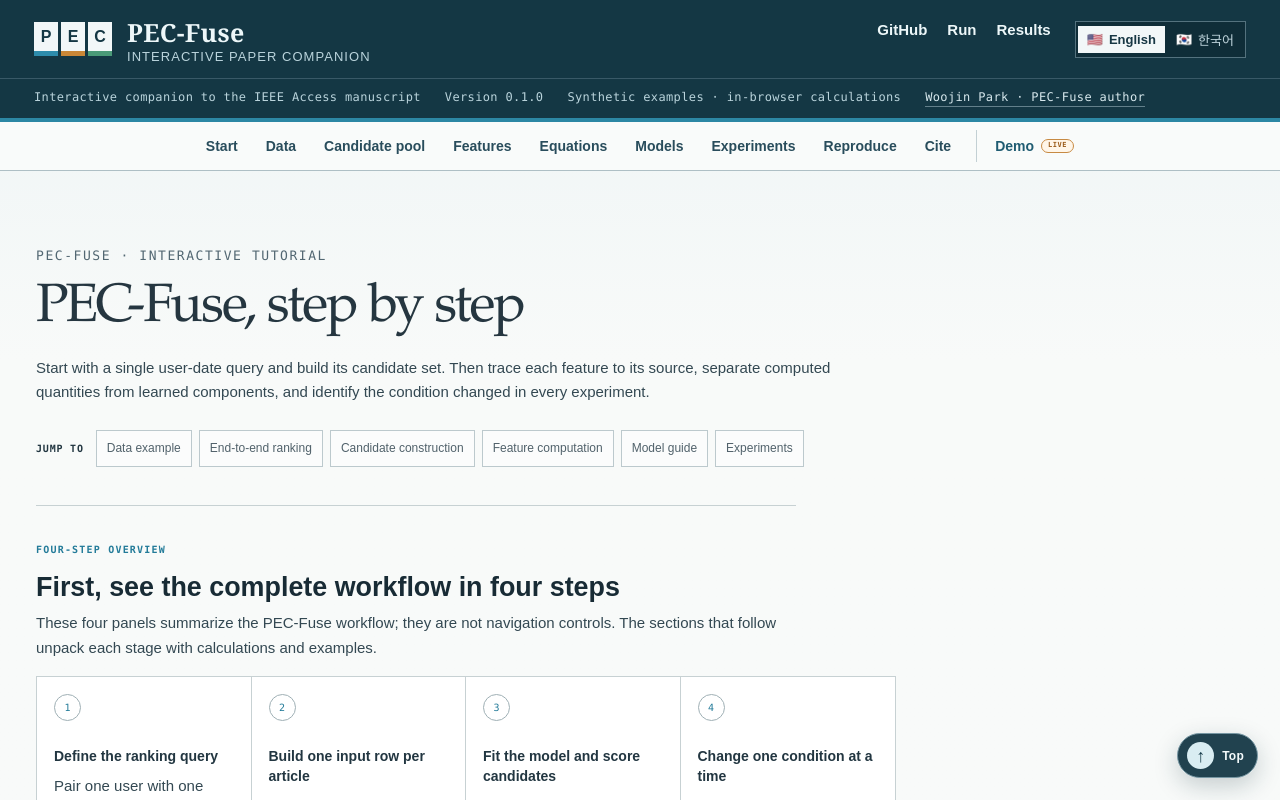
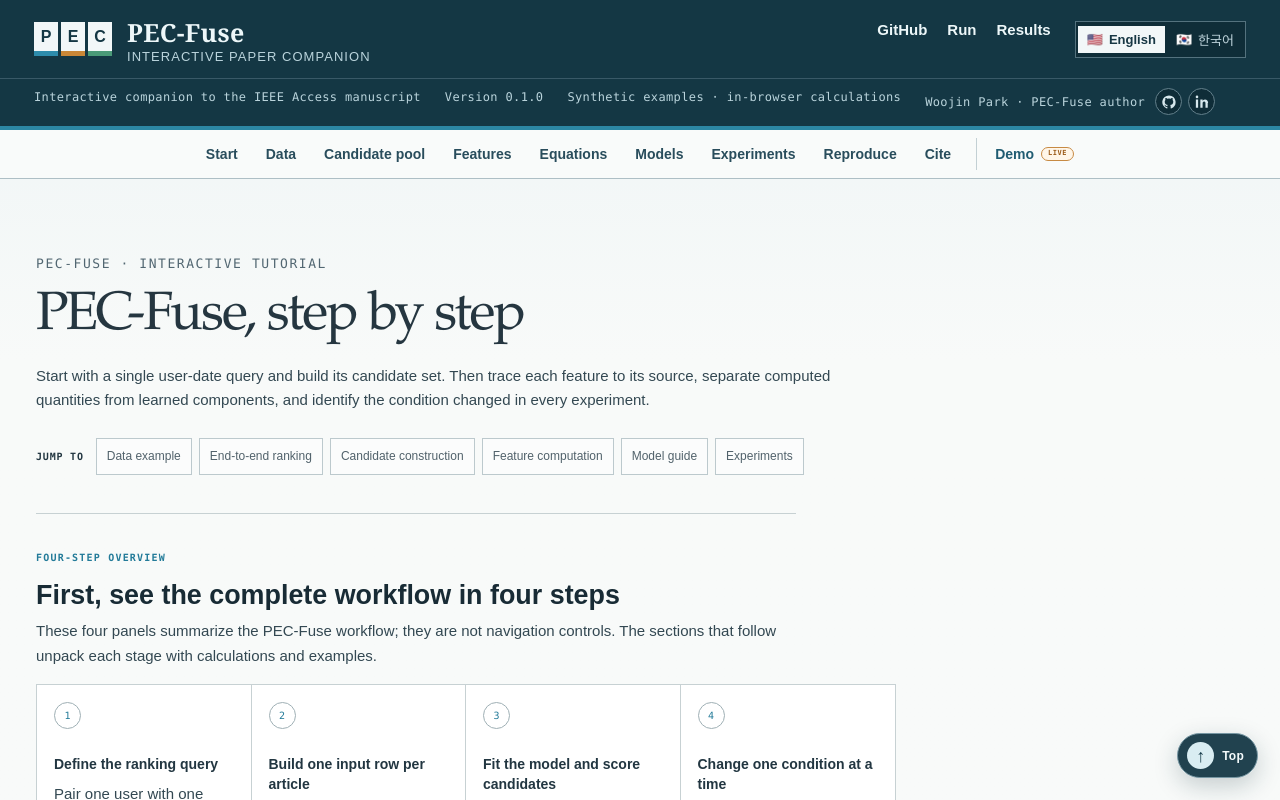
Before and after one commit to WoojinPark-Jay/pec-fuse-ranking, a React (Vite) app in the folder tutorial/: page / in a window 1280 px wide. Shown: the top 800 px of the page. Built offline with nearby package versions, Linux system fonts and the light colour scheme.

Commit message:
Add GitHub and LinkedIn links to tutorial

```diff
--- a/tutorial/src/public-tutorial.tsx
+++ b/tutorial/src/public-tutorial.tsx
@@ -4,6 +4,20 @@ import { LiveRankingDemo } from "./components/live-ranking-demo";
 
 type Lang = "ko" | "en";
 const repository = "https://github.com/WoojinPark-Jay/pec-fuse-ranking";
+const githubProfile = "https://github.com/WoojinPark-Jay";
+const linkedinProfile = "https://www.linkedin.com/in/woojinjaypark/";
+
+function SocialIcon({ kind }: { kind: "github" | "linkedin" }) {
+  return kind === "github" ? (
+    <svg viewBox="0 0 24 24" aria-hidden="true">
+      <path d="M12 .7a11.5 11.5 0 0 0-3.64 22.41c.58.11.79-.25.79-.56v-2.23c-3.22.7-3.9-1.37-3.9-1.37-.52-1.34-1.29-1.69-1.29-1.69-1.05-.72.08-.71.08-.71 1.17.08 1.78 1.2 1.78 1.2 1.04 1.78 2.72 1.27 3.38.97.1-.75.4-1.27.74-1.56-2.57-.29-5.27-1.28-5.27-5.68 0-1.26.45-2.28 1.19-3.09-.12-.29-.52-1.47.11-3.05 0 0 .97-.31 3.16 1.18a10.9 10.9 0 0 1 5.75 0c2.19-1.49 3.16-1.18 3.16-1.18.63 1.58.23 2.76.11 3.05.74.81 1.19 1.83 1.19 3.09 0 4.41-2.71 5.38-5.29 5.67.42.36.79 1.06.79 2.14v3.17c0 .31.21.68.8.56A11.5 11.5 0 0 0 12 .7Z" />
+    </svg>
+  ) : (
+    <svg viewBox="0 0 24 24" aria-hidden="true">
+      <path d="M5.34 7.84H1.48V22h3.86V7.84ZM3.41 1a2.25 2.25 0 1 0 0 4.5 2.25 2.25 0 0 0 0-4.5ZM22.52 13.88c0-4.27-2.28-6.26-5.32-6.26-2.45 0-3.55 1.35-4.16 2.29V7.84H9.18V22h3.86v-7.01c0-1.85.35-3.64 2.64-3.64 2.26 0 2.29 2.11 2.29 3.76V22h3.86v-7.77c0-.12 0-.23-.01-.35Z" />
+    </svg>
+  );
+}
 
 export function PublicTutorial({ lang }: { lang: Lang }) {
   const ko = lang === "ko";
@@ -60,7 +74,13 @@ export function PublicTutorial({ lang }: { lang: Lang }) {
         <span>{t("IEEE Access 투고 논문을 위한 대화형 해설", "Interactive companion to the IEEE Access manuscript")}</span>
         <span>Version 0.1.0</span>
         <span>{t("합성 예시 · 브라우저 내 계산", "Synthetic examples · in-browser calculations")}</span>
-        <a href="https://github.com/WoojinPark-Jay">Woojin Park · PEC-Fuse author</a>
+        <span className="public-author-cluster">
+          <span>Woojin Park · PEC-Fuse author</span>
+          <span className="public-social-icons">
+            <a className="public-social-icon" href={githubProfile} target="_blank" rel="noopener noreferrer" aria-label={t("Woojin Park GitHub 프로필", "Woojin Park GitHub profile")} title="GitHub"><SocialIcon kind="github" /></a>
+            <a className="public-social-icon" href={linkedinProfile} target="_blank" rel="noopener noreferrer" aria-label={t("Woojin Park LinkedIn 프로필", "Woojin Park LinkedIn profile")} title="LinkedIn"><SocialIcon kind="linkedin" /></a>
+          </span>
+        </span>
       </div>
     </header>
 
@@ -109,7 +129,8 @@ export function PublicTutorial({ lang }: { lang: Lang }) {
         <span>{t("저자", "AUTHOR")}</span>
         <h3>Woojin Park</h3>
         <p>{t("PEC-Fuse 저자", "PEC-Fuse author")}</p>
-        <a href="https://github.com/WoojinPark-Jay">GitHub profile</a>
+        <a className="public-profile-link" href={githubProfile} target="_blank" rel="noopener noreferrer"><SocialIcon kind="github" /><span>GitHub profile</span></a>
+        <a className="public-profile-link" href={linkedinProfile} target="_blank" rel="noopener noreferrer"><SocialIcon kind="linkedin" /><span>LinkedIn profile</span></a>
         <a href={`${repository}/issues`}>{t("질문 및 재현 이슈", "Questions and reproducibility issues")}</a>
       </aside>
     </section>
@@ -120,9 +141,15 @@ export function PublicTutorial({ lang }: { lang: Lang }) {
     </a>
 
     <footer className="public-footer">
-      <span>PEC-Fuse · Version 0.1.0</span>
-      <span>{t("모든 계산 예시는 교육용 합성 데이터입니다.", "All calculation examples use synthetic teaching data.")}</span>
-      <a href="#top">{t("맨 위로", "Back to top")}</a>
+      <div className="public-footer-copy">
+        <span>PEC-Fuse · Version 0.1.0</span>
+        <span>{t("모든 계산 예시는 교육용 합성 데이터입니다.", "All calculation examples use synthetic teaching data.")}</span>
+      </div>
+      <nav className="public-footer-links" aria-label={t("저자 및 프로젝트 링크", "Author and project links")}>
+        <a href={repository} target="_blank" rel="noopener noreferrer" aria-label={t("PEC-Fuse GitHub 저장소", "PEC-Fuse GitHub repository")}><SocialIcon kind="github" /><span>{t("GitHub 저장소", "GitHub repository")}</span></a>
+        <a href={linkedinProfile} target="_blank" rel="noopener noreferrer" aria-label={t("Woojin Park LinkedIn 프로필", "Woojin Park LinkedIn profile")}><SocialIcon kind="linkedin" /><span>{t("LinkedIn 프로필", "LinkedIn profile")}</span></a>
+        <a href="#top">{t("맨 위로", "Back to top")}</a>
+      </nav>
     </footer>
   </>;
 }
--- a/tutorial/src/public.css
+++ b/tutorial/src/public.css
@@ -22,6 +22,11 @@ a { color:inherit; }
 .public-language a:hover,.public-language a:focus-visible { color:#173744; background:#dcecf1; }
 .public-paper-meta { max-width:1500px; margin:auto; padding:9px 34px 11px; border-top:1px solid #395967; display:flex; flex-wrap:wrap; gap:9px 24px; color:#bad4dc; font:12px/1.5 "SFMono-Regular",Consolas,monospace; letter-spacing:.03em; }
 .public-paper-meta a { color:#d7e8ed; text-decoration:none; border-bottom:1px solid #63808b; }.public-paper-meta a:hover,.public-paper-meta a:focus-visible { color:#fff; border-color:#9fd4e2; }
+.public-author-cluster { display:inline-flex; align-items:center; gap:10px; }
+.public-social-icons { display:inline-flex; align-items:center; gap:6px; }
+.public-paper-meta .public-social-icon { display:grid; place-items:center; width:27px; height:27px; border:1px solid #63808b; border-radius:50%; color:#d7e8ed; background:#0f2d38; }
+.public-paper-meta .public-social-icon:hover,.public-paper-meta .public-social-icon:focus-visible { color:#fff; border-color:#e0a154; background:#9a5a18; }
+.public-social-icon svg { width:14px; height:14px; fill:currentColor; }
 .public-toc { position:sticky; top:0; z-index:30; display:flex; justify-content:center; gap:2px; overflow-x:auto; padding:8px 16px; background:rgba(249,251,250,.96); border-bottom:1px solid #aebfc5; backdrop-filter:blur(10px); }
 .public-toc a { flex:none; padding:8px 13px; text-decoration:none; color:#294d5c; font-size:14px; font-weight:700; }.public-toc a:hover,.public-toc a:focus-visible { background:#e1eff3; }
 .public-toc .public-live-demo-link { display:flex; align-items:center; gap:7px; margin-left:10px; padding-left:18px; border-left:1px solid #c3d0d4; color:#205c72; background:transparent; }
@@ -67,6 +72,8 @@ a { color:inherit; }
 .public-citation aside { padding:24px; border-top:5px solid #ca8737; background:#f7f9f8; }
 .public-citation aside>span { color:#617681; font:12px/1.5 Consolas,monospace; letter-spacing:.1em; }.public-citation aside h3 { margin:9px 0; color:#183d4d; font:700 25px/1.3 Georgia,serif; }
 .public-citation aside a { display:block; margin-top:8px; }
+.public-citation aside .public-profile-link { display:flex; align-items:center; gap:9px; }
+.public-profile-link svg { flex:none; width:16px; height:16px; fill:currentColor; }
 .public-backtotop { position:fixed; z-index:40; right:22px; bottom:22px; display:flex; align-items:center; gap:8px; min-height:44px; padding:8px 13px 8px 9px; border:1px solid #7696a2; border-radius:24px; color:#f3fafb; background:rgba(20,55,68,.94); box-shadow:0 8px 24px rgba(18,48,60,.22); text-decoration:none; backdrop-filter:blur(8px); }
 .public-backtotop span { display:grid; place-items:center; width:27px; height:27px; border-radius:50%; color:#163b49; background:#d9edf2; font-size:18px; line-height:1; }
 .public-backtotop b { font-size:12px; letter-spacing:.02em; }
@@ -196,9 +203,13 @@ a { color:inherit; }
 .prd-signal-grid>div>i { display:block; height:5px; margin-top:6px; overflow:hidden; background:#dbe3e5; }.prd-signal-grid>div>i>em { display:block; height:100%; background:#3b8da8; transition:width .35s ease; }
 .prd-total-score { padding:12px; color:#eff8fa; background:#173d4b; text-align:center; }.prd-total-score small,.prd-total-score output,.prd-total-score span { display:block; }.prd-total-score small { color:#b9d0d7; font-size:8.5px; letter-spacing:.05em; text-transform:uppercase; }.prd-total-score output { margin:4px 0 2px; font:700 25px/1 Georgia,serif; }.prd-total-score span { color:#a9c2ca; font-size:8.5px; }
 .prd-inspector>p { margin:0; color:#526a73; font-size:11px; line-height:1.55; }
-.public-footer { max-width:1500px; margin:0 auto 40px; padding:22px 4px; display:flex; flex-wrap:wrap; justify-content:space-between; gap:12px 24px; color:#536c77; font-size:14px; }
-.public-footer a { color:#205f78; font-weight:700; }
+.public-footer { max-width:1500px; margin:0 auto 40px; padding:22px 4px; display:flex; flex-wrap:wrap; align-items:center; justify-content:space-between; gap:16px 28px; color:#536c77; font-size:14px; }
+.public-footer-copy { display:flex; flex-wrap:wrap; gap:8px 24px; }
+.public-footer-links { display:flex; flex-wrap:wrap; align-items:center; gap:8px; }
+.public-footer-links a { display:inline-flex; align-items:center; gap:8px; min-height:36px; padding:7px 10px; border:1px solid transparent; color:#205f78; text-decoration:none; font-weight:700; }
+.public-footer-links a:hover,.public-footer-links a:focus-visible { color:#925514; border-color:#d59a51; background:#fff7eb; }
+.public-footer-links svg { width:16px; height:16px; fill:currentColor; }
 @media(max-width:1100px) { .prd-workbench { grid-template-columns:1fr 1.35fr; }.prd-workbench>.prd-model { grid-column:1/-1; border-top:1px solid #afc0c6; }.prd-workbench>.prd-candidates { border-right:0; }.prd-model-tabs { grid-template-columns:repeat(4,1fr); }.prd-model-card { max-width:620px; margin-inline:auto; }.prd-input-route { max-width:420px; margin-inline:auto; }.prd-inspector { grid-template-columns:1fr 1.5fr .5fr; }.prd-inspector>p { grid-column:1/-1; } }
 @media(max-width:820px) { .public-masthead-inner { align-items:flex-start; flex-direction:column; padding:16px 20px; }.public-masthead nav { justify-content:flex-start; }.public-paper-meta { padding-inline:20px; }.public-citation { grid-template-columns:1fr; }.public-release,.public-citation,.prd-demo { margin:20px 10px; padding:26px 20px; }.public-toc { justify-content:flex-start; }.ca-term-strip { grid-template-columns:repeat(2,minmax(0,1fr)); }.ca-term-strip>div:nth-child(2) { border-right:0; }.ca-term-strip>div:nth-child(-n+2) { border-bottom:1px solid #c3d0d4; }.prd-intro { grid-template-columns:1fr; gap:20px; }.prd-stagebar { grid-template-columns:1fr 1fr; }.prd-stagebar span:nth-child(2) { border-right:0; }.prd-stagebar span:nth-child(-n+2) { border-bottom:1px solid #c8d3d6; }.prd-workbench { grid-template-columns:1fr; }.prd-workbench>section { border-right:0; border-bottom:1px solid #afc0c6; }.prd-workbench>section:last-child { border-bottom:0; }.prd-workbench>.prd-model { grid-column:auto; border-top:0; }.prd-model-tabs { grid-template-columns:1fr 1fr; }.prd-output-marker em { display:none; }.prd-output>header { align-items:flex-start; flex-direction:column; }.prd-ranking button { grid-template-columns:30px 30px minmax(130px,1fr) 48px; }.prd-scorebar { display:none; }.prd-inspector { grid-template-columns:1fr; }.prd-signal-grid { grid-template-columns:1fr 1fr; } }
-@media(max-width:520px) { .public-masthead nav { gap:8px 12px; }.public-language { width:100%; margin:4px 0 0; }.public-language a { flex:1; justify-content:center; }.public-backtotop { right:12px; bottom:12px; min-height:40px; padding:6px 10px 6px 7px; }.public-backtotop span { width:25px; height:25px; }.ca-term-strip { grid-template-columns:1fr; }.ca-term-strip>div { border-right:0; border-bottom:1px solid #c3d0d4; }.ca-term-strip>div:last-child { border-bottom:0; }.dm-action-hint,.ql-action-hint { align-items:flex-start; flex-direction:column; gap:2px; }.prd-intro h2 { font-size:28px; }.prd-stagebar span { padding:9px 8px; font-size:11px; }.prd-profile-card { grid-template-columns:58px 1fr; }.prd-avatar { width:58px; height:58px; font-size:32px; }.prd-news-grid button { grid-template-columns:62px 1fr 16px; gap:9px; }.prd-news-visual { min-height:72px; }.prd-model-tabs { grid-template-columns:1fr; }.prd-ranking { padding-inline:8px; }.prd-ranking button { gap:6px; padding-inline:4px; }.prd-rank-copy b { font-size:11px; }.prd-inspector { margin-inline:8px; }.prd-signal-grid { grid-template-columns:1fr; } }
+@media(max-width:520px) { .public-masthead nav { gap:8px 12px; }.public-language { width:100%; margin:4px 0 0; }.public-language a { flex:1; justify-content:center; }.public-author-cluster { width:100%; justify-content:space-between; }.public-footer,.public-footer-copy,.public-footer-links { align-items:flex-start; flex-direction:column; }.public-footer { padding-inline:12px; }.public-footer-links { width:100%; }.public-footer-links a { width:100%; }.public-backtotop { right:12px; bottom:12px; min-height:40px; padding:6px 10px 6px 7px; }.public-backtotop span { width:25px; height:25px; }.ca-term-strip { grid-template-columns:1fr; }.ca-term-strip>div { border-right:0; border-bottom:1px solid #c3d0d4; }.ca-term-strip>div:last-child { border-bottom:0; }.dm-action-hint,.ql-action-hint { align-items:flex-start; flex-direction:column; gap:2px; }.prd-intro h2 { font-size:28px; }.prd-stagebar span { padding:9px 8px; font-size:11px; }.prd-profile-card { grid-template-columns:58px 1fr; }.prd-avatar { width:58px; height:58px; font-size:32px; }.prd-news-grid button { grid-template-columns:62px 1fr 16px; gap:9px; }.prd-news-visual { min-height:72px; }.prd-model-tabs { grid-template-columns:1fr; }.prd-ranking { padding-inline:8px; }.prd-ranking button { gap:6px; padding-inline:4px; }.prd-rank-copy b { font-size:11px; }.prd-inspector { margin-inline:8px; }.prd-signal-grid { grid-template-columns:1fr; } }
 .ca-comparison-flow{display:grid;gap:22px;margin-top:20px}.ca-flow-step{position:relative;border:1px solid #b9cbd4;background:#fff;padding:22px}.ca-flow-step.is-input{border-top:4px solid #247995;background:linear-gradient(180deg,#f4f9fb 0,#fff 180px)}.ca-flow-step.is-result{border-top:4px solid #c37a28;background:linear-gradient(180deg,#fffaf3 0,#fff 150px)}.ca-flow-step.is-detail,.ca-flow-step.is-protocol{background:#fbfcfc}.ca-flow-label{display:grid;grid-template-columns:42px minmax(0,1fr);gap:13px;align-items:start;margin-bottom:18px;padding-bottom:15px;border-bottom:1px solid #d7e2e7}.ca-flow-label>b{display:grid;place-items:center;width:38px;height:38px;border:1px solid #247995;color:#176b86;background:#fff;font:700 12px/1 Consolas,monospace;letter-spacing:.08em}.is-result>.ca-flow-label>b{border-color:#c37a28;color:#a95f16}.ca-flow-label span{display:block;color:#203b49;font-weight:800;font-size:16px;line-height:1.3}.ca-flow-label p{margin:5px 0 0;color:#647985;font-size:13px;line-height:1.55}.ca-flow-step .ca-model-pair{margin-top:0}.ca-flow-step .ca-matrix-key{margin-bottom:0}.ca-flow-step>.csc,.ca-flow-step>.cdp-preview,.ca-flow-step>.ce-protocol{margin-top:0}@media(max-width:760px){.ca-comparison-flow{gap:16px}.ca-flow-step{padding:16px}.ca-flow-label{grid-template-columns:34px minmax(0,1fr);gap:10px}.ca-flow-label>b{width:32px;height:32px}.ca-flow-label span{font-size:14px}}
```
